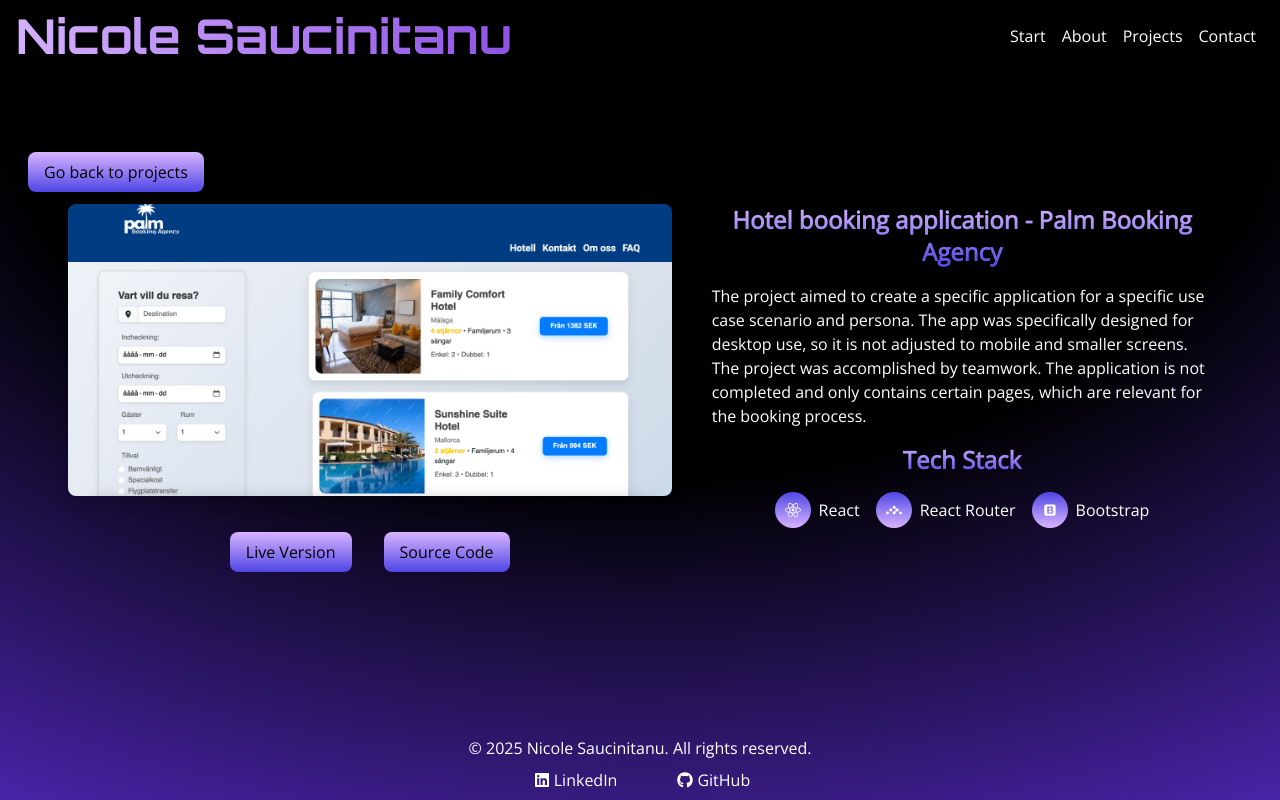
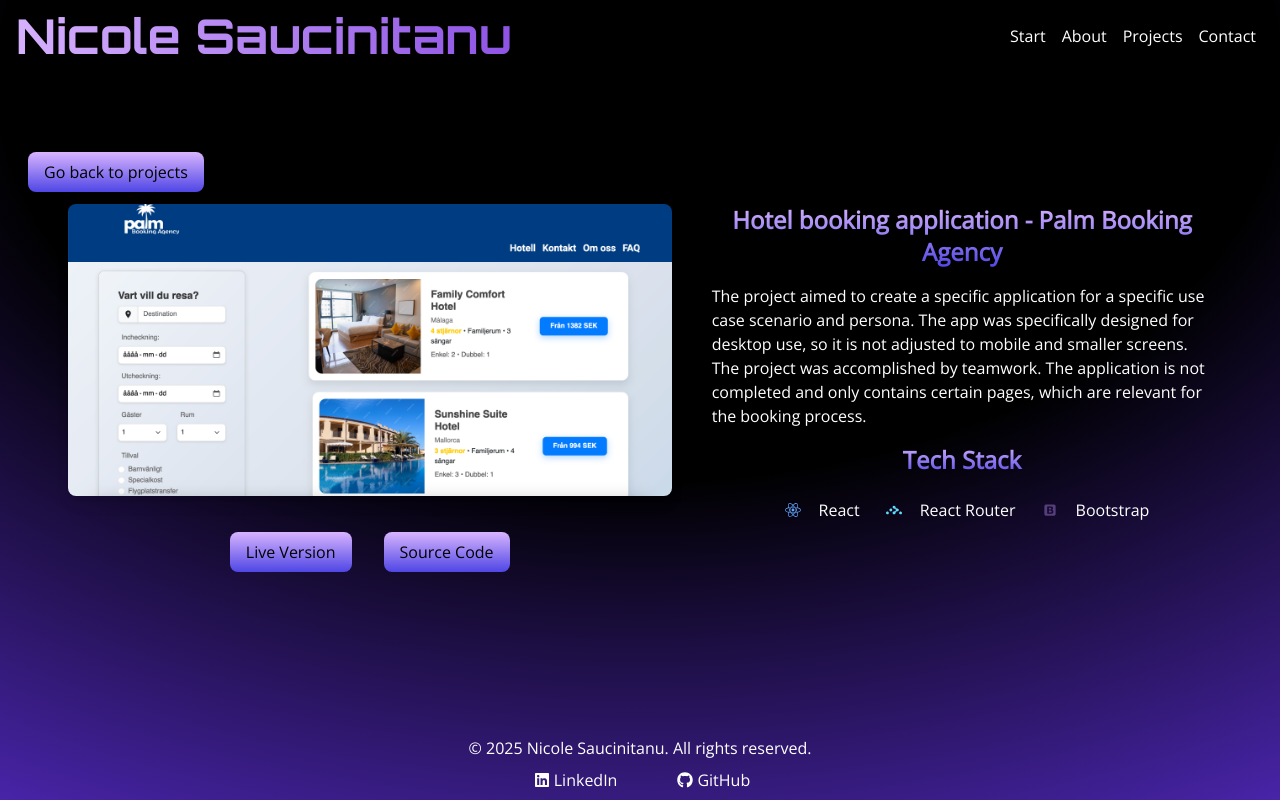
Before and after one commit to NicoleCoding/portfolio-next, a Next.js app: page /projects/1 in a window 1280 px wide. Built offline with nearby package versions, Linux system fonts and the light colour scheme.

Commit message:
Adjusted techstack icons on project page

```diff
--- a/pages/projects/[id].js
+++ b/pages/projects/[id].js
@@ -19,9 +19,9 @@ const projectData = {
     "1": {
         title: "Hotel booking application - Palm Booking Agency",
         techStack: [
-            { icon: <FaReact /> , label: "React" },
-            { icon: <SiReactrouter />, label: "React Router"},
-            { icon: <DiBootstrap /> , label: "Bootstrap"}
+            { icon: <FaReact className="text-blue-400"/> , label: "React" },
+            { icon: <SiReactrouter className="text-[#61DBFB]"/>, label: "React Router"},
+            { icon: <DiBootstrap className="text-[#563D7C]"/> , label: "Bootstrap"}
         ],
         description: "The project aimed to create a specific application for a specific use case scenario and persona. The app was specifically designed for desktop use, so it is not adjusted to mobile and smaller screens. The project was accomplished by teamwork. The application is not completed and only contains certain pages, which are relevant for the booking process.",
         projectImage: "/hotel-app.png",
@@ -31,11 +31,11 @@ const projectData = {
     "2": {
         title: "Informative application about climate change - KlimatKoll",
         techStack: [
-            { icon: <FaReact /> , label: "React" },
-            { icon: <SiReactrouter />, label: "React Router" },
-            { icon: <SiCsswizardry />, label: "CSS" },
-            { icon: <IoPieChartSharp />, label: "Recharts" },
-            { icon: <FaChartSimple />, label: "Chart.js" },
+            { icon: <FaReact className="text-blue-400"/> , label: "React" },
+            { icon: <SiReactrouter className="text-[#61DBFB]"/>, label: "React Router" },
+            { icon: <SiCsswizardry className="text-blue-500" />, label: "CSS" },
+            { icon: <IoPieChartSharp className="text-[#8884d8]"/>, label: "Recharts" },
+            { icon: <FaChartSimple className="text-[#FF6384]"/>, label: "Chart.js" },
 
         ],
         description: "The project was about creating an informative application for a specific target audience. The application contains charts and information about various topics on climate change. This was a group project within my education. The user can scroll through the application in order to explore charts and learn about climate change.",
@@ -46,13 +46,13 @@ const projectData = {
     "3": {
         title: "Library App - BookVault",
         techStack: [
-            { icon: <FaReact /> , label: "React" },
-            { icon: <SiCsswizardry />, label: "CSS"},
-            { icon: <SiVite />, label: "Vite"},
-            { icon: <SiAxios />, label: "Axios" },
-            { icon: <FaNodeJs />, label: "Node.js" },
-            { icon: <SiExpress />, label: "Express.js"},
-            { icon: <SiMongodb />, label: "MongoDB"}
+            { icon: <FaReact className="text-blue-400" /> , label: "React" },
+            { icon: <SiCsswizardry className="text-blue-500" />, label: "CSS"},
+            { icon: <SiVite className="text-[#646CFF]"/>, label: "Vite"},
+            { icon: <SiAxios className="text-[#5A29E4]"/>, label: "Axios" },
+            { icon: <FaNodeJs className="text-[#8CC84B]"/>, label: "Node.js" },
+            { icon: <SiExpress className="text-white"/>, label: "Express.js"},
+            { icon: <SiMongodb className="text-[#4DB33D]"/>, label: "MongoDB"}
         ],
         description: "This is a full-stack web application, which allows users to search for books and also add books to their own collection. In the collection, users can toggle the read status and also remove books. The application gives users the opportunity to find books that they want to read and add them to a collection in case they want to read a specific book or specific books. The books are stored in a database in the backend.",
         projectImage: "/library-app-img.jpg",
@@ -122,7 +122,7 @@ export default function Project() {
                     <ul className="flex flex-wrap justify-center">
                         {project.techStack.map((tech, index) => (
                             <li key={index} className="tech-item flex items-center space-x-2 p-2">
-                                <span className="icon-container bg-gradient-to-t from-purple-300 to-indigo-600">{tech.icon}</span>
+                                <span className="icon-container">{tech.icon}</span>
                                 <span>{tech.label}</span>
                             </li>
                         ))}
```
